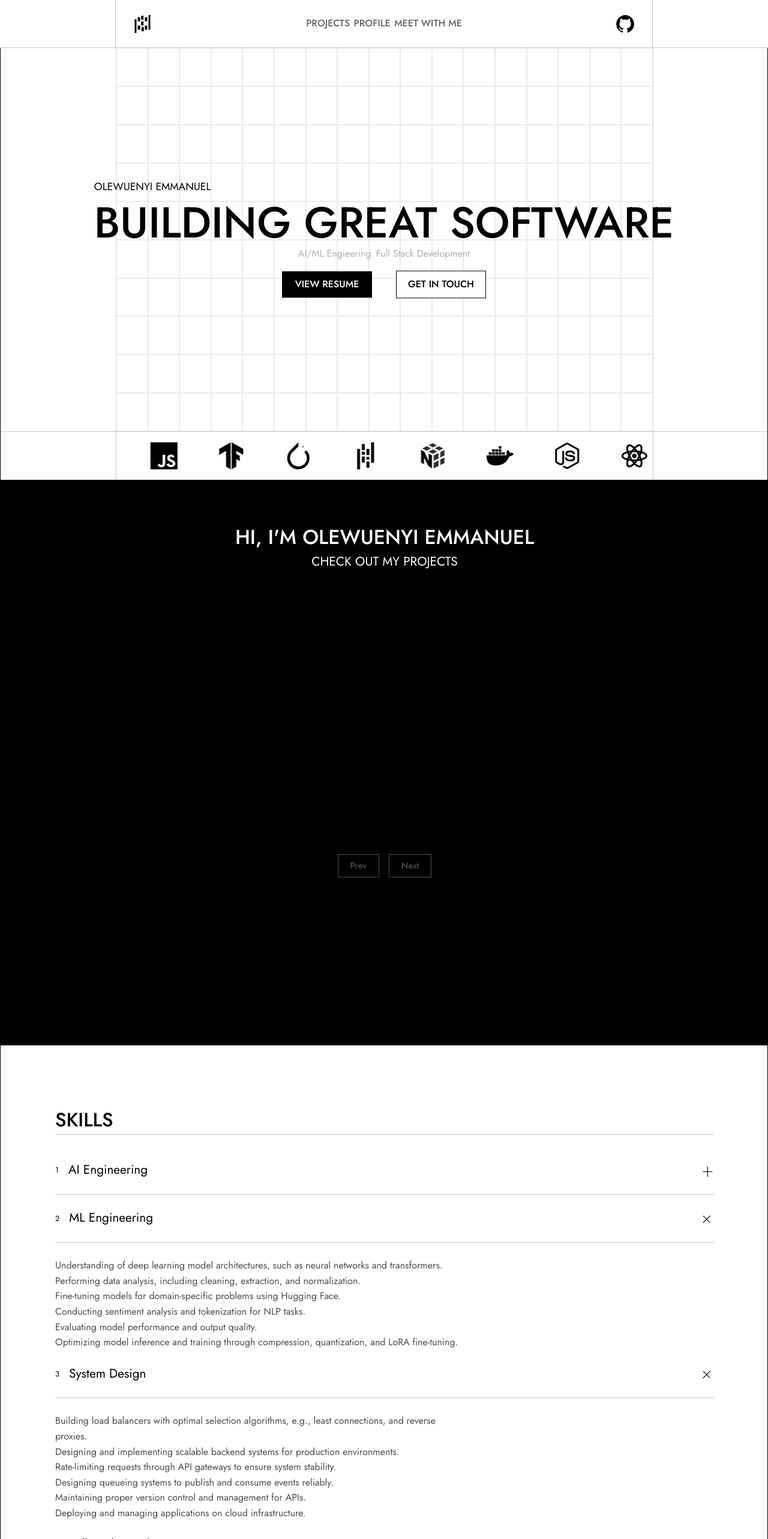
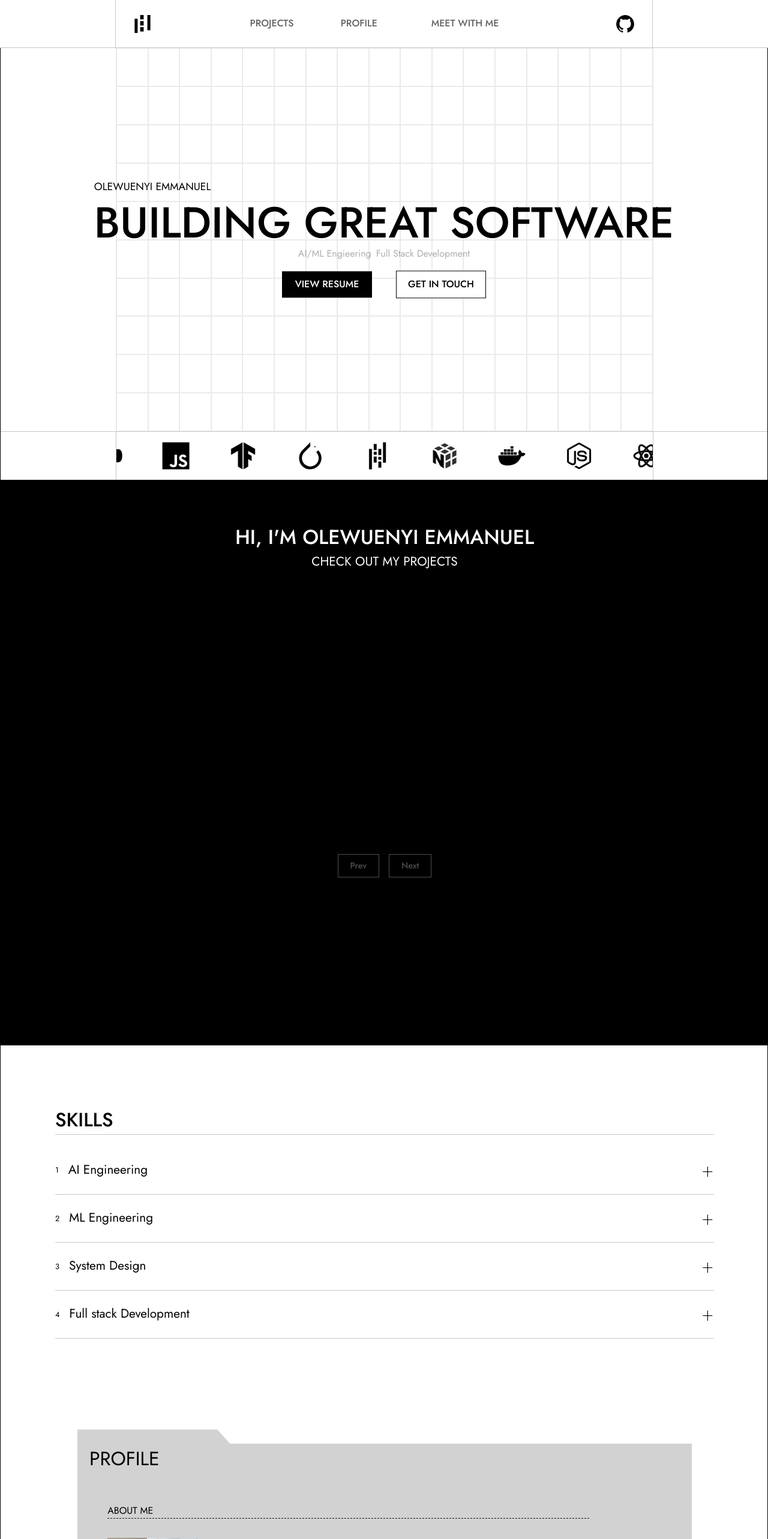
Before and after one commit to ocedev112/Website_portfolio, a React (Vite) app: page / in a window 1280 px wide. Shown: the top 2566 px of the page at 60% size. Built offline with nearby package versions, Linux system fonts and the light colour scheme; no server answers.

Commit message:
improved scroll and logo, plus menu spacing

```diff
--- a/src/pages/components/skills.jsx
+++ b/src/pages/components/skills.jsx
@@ -1,5 +1,9 @@
-import { useEffect, useRef, useState } from "react";
+import { useLayoutEffect, useRef, useState } from "react";
+import gsap from "gsap";
+import { ScrollTrigger } from "gsap/ScrollTrigger";
 import "./styles/skills.css";
+
+gsap.registerPlugin(ScrollTrigger);
 
 const skillsData = [
   {
@@ -50,60 +54,67 @@ const HEADER_HEIGHT = 80;
 const lastIndex = skillsData.length - 1;
 
 const Skills = () => {
-  const sentinelRefs = useRef([]);
+  const headerRefs = useRef([]);
+  const descRefs = useRef([]);
   const manualOverride = useRef(skillsData.map(() => false));
-  const hasClosed = useRef(skillsData.map(() => false));
+  const hasStacked = useRef(skillsData.map(() => false));
+  const isFirstRun = useRef(true);
+
   const [openState, setOpenState] = useState(
     skillsData.map((_, index) => index !== lastIndex),
   );
 
-  useEffect(() => {
-    let rafId = null;
+  useLayoutEffect(() => {
+    const triggers = [];
 
-    const update = () => {
-      setOpenState((prev) => {
-        let changed = false;
-        const next = [...prev];
+    for (let i = 0; i < lastIndex; i++) {
+      const target = i;
+      const nextHeader = headerRefs.current[i + 1];
+      if (!nextHeader) continue;
 
-        for (let i = 0; i < lastIndex; i++) {
-          if (manualOverride.current[i]) continue;
-          if (hasClosed.current[i]) continue;
+      const close = () => {
+        if (manualOverride.current[target]) return;
+        if (hasStacked.current[target]) return;
+        hasStacked.current[target] = true;
+        setOpenState((prev) => {
+          if (!prev[target]) return prev;
+          const next = [...prev];
+          next[target] = false;
+          return next;
+        });
+      };
 
-          const sentinel = sentinelRefs.current[i];
-          if (!sentinel) continue;
-
-          const lockAt = i * HEADER_HEIGHT;
-          const top = sentinel.getBoundingClientRect().top;
-
-          if (top <= lockAt) {
-            hasClosed.current[i] = true;
-            if (next[i] !== false) {
-              next[i] = false;
-              changed = true;
-            }
-          }
-        }
-
-        return changed ? next : prev;
+      const trigger = ScrollTrigger.create({
+        trigger: nextHeader,
+        start: "bottom bottom",
+        onEnter: close,
       });
 
-      rafId = null;
-    };
+      triggers.push(trigger);
+    }
 
-    const onScroll = () => {
-      if (rafId === null) rafId = requestAnimationFrame(update);
-    };
+    return () => triggers.forEach((trigger) => trigger.kill());
+  }, []);
 
-    update();
-    window.addEventListener("scroll", onScroll, { passive: true });
-    window.addEventListener("resize", onScroll);
+  useLayoutEffect(() => {
+    descRefs.current.forEach((el, i) => {
+      if (!el) return;
 
-    return () => {
-      window.removeEventListener("scroll", onScroll);
-      window.removeEventListener("resize", onScroll);
-      if (rafId !== null) cancelAnimationFrame(rafId);
-    };
-  }, []);
+      if (isFirstRun.current) {
+        gsap.set(el, { height: openState[i] ? "auto" : 0 });
+        return;
+      }
+
+      gsap.to(el, {
+        height: openState[i] ? "auto" : 0,
+        duration: 0.45,
+        ease: "power2.out",
+        overwrite: true,
+      });
+    });
+
+    isFirstRun.current = false;
+  }, [openState]);
 
   const toggle = (index) => {
     manualOverride.current[index] = true;
@@ -117,11 +128,8 @@ const Skills = () => {
         {skillsData.map((skill, index) => (
           <div className="skill" key={skill.name}>
             <div
-              className="stick_sentinel"
-              ref={(el) => (sentinelRefs.current[index] = el)}
-            />
-            <div
               className="skill_header"
+              ref={(el) => (headerRefs.current[index] = el)}
               style={{ top: `${index * HEADER_HEIGHT}px`, zIndex: 10 + index }}
             >
               <div className="skill_no">{index + 1}</div>
@@ -137,7 +145,7 @@ const Skills = () => {
             </div>
             <div
               className="skill_description"
-              style={{ maxHeight: openState[index] ? "260px" : "0px" }}
+              ref={(el) => (descRefs.current[index] = el)}
             >
               {skill.description}
             </div>
--- a/src/pages/components/styles/menu.css
+++ b/src/pages/components/styles/menu.css
@@ -7,47 +7,16 @@
   gap: 0.4rem;
   z-index: 1000;
 }
-.menu_open_container {
-  position: relative;
-  width: 22px;
-  height: 16px;
-  cursor: pointer;
-  flex-shrink: 0;
+
+.menu_options_container {
+  width: 60%;
+  display: flex;
+  justify-content: flex-start;
 }
 
-.menu_open_container .line {
-  position: absolute;
-  left: 0;
-  width: 100%;
-  height: 0;
-  border-top: 1px solid black;
-  transition:
-    top 0.35s cubic-bezier(0.4, 0, 0.2, 1),
-    transform 0.35s cubic-bezier(0.4, 0, 0.2, 1),
-    opacity 0.25s ease;
-}
-
-.menu_open_container .line1 {
-  top: 0;
-}
-.menu_open_container .line2 {
-  top: 7px;
-}
-.menu_open_container .line3 {
-  top: 14px;
-}
-
-.menu_open_container.is_open .line1 {
-  top: 7px;
-  transform: rotate(45deg);
-}
-.menu_open_container.is_open .line2 {
-  opacity: 0;
-  transform: scaleX(0);
-}
-.menu_open_container.is_open .line3 {
-  top: 7px;
-  transform: rotate(-45deg);
+.menu_options_hold {
+  width: fit-content;
+  overflow: hidden;
 }
 
 .menu_options {
--- a/src/pages/components/styles/navbar.css
+++ b/src/pages/components/styles/navbar.css
@@ -73,6 +73,49 @@
   border-radius: 15px;
 }
 
+.menu_open_container {
+  position: relative;
+  width: 22px;
+  height: 16px;
+  cursor: pointer;
+  flex-shrink: 0;
+}
+
+.menu_open_container .line {
+  position: absolute;
+  left: 0;
+  width: 100%;
+  height: 0;
+  border-top: 1px solid black;
+  transition:
+    top 0.35s cubic-bezier(0.4, 0, 0.2, 1),
+    transform 0.35s cubic-bezier(0.4, 0, 0.2, 1),
+    opacity 0.25s ease;
+}
+
+.menu_open_container .line1 {
+  top: 0;
+}
+.menu_open_container .line2 {
+  top: 7px;
+}
+.menu_open_container .line3 {
+  top: 14px;
+}
+
+.menu_open_container.is_open .line1 {
+  top: 7px;
+  transform: rotate(45deg);
+}
+.menu_open_container.is_open .line2 {
+  opacity: 0;
+  transform: scaleX(0);
+}
+.menu_open_container.is_open .line3 {
+  top: 7px;
+  transform: rotate(-45deg);
+}
+
 .vertical_menu {
   height: 0;
   background: white;
```
Also changed, not shown: public/oce-portfolio-logo.svg, src/pages/components/image/web-logo.svg.
